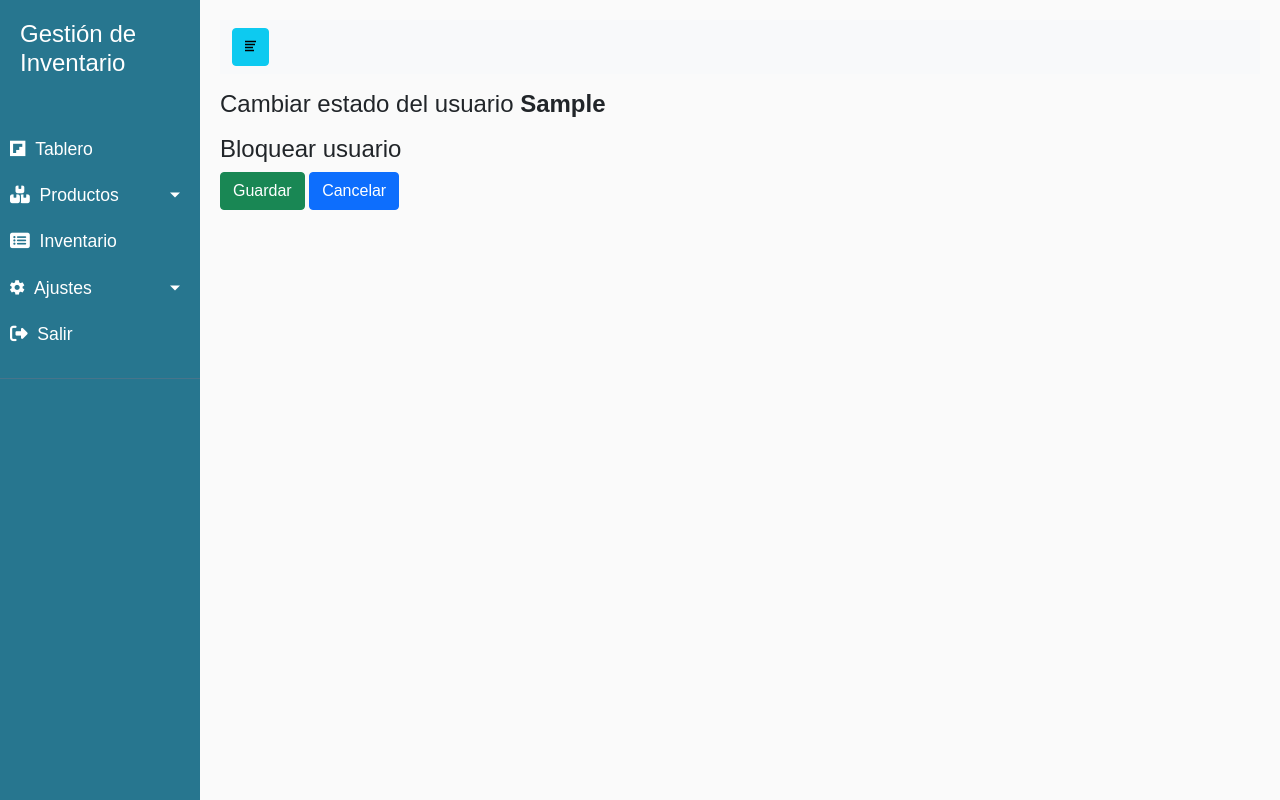
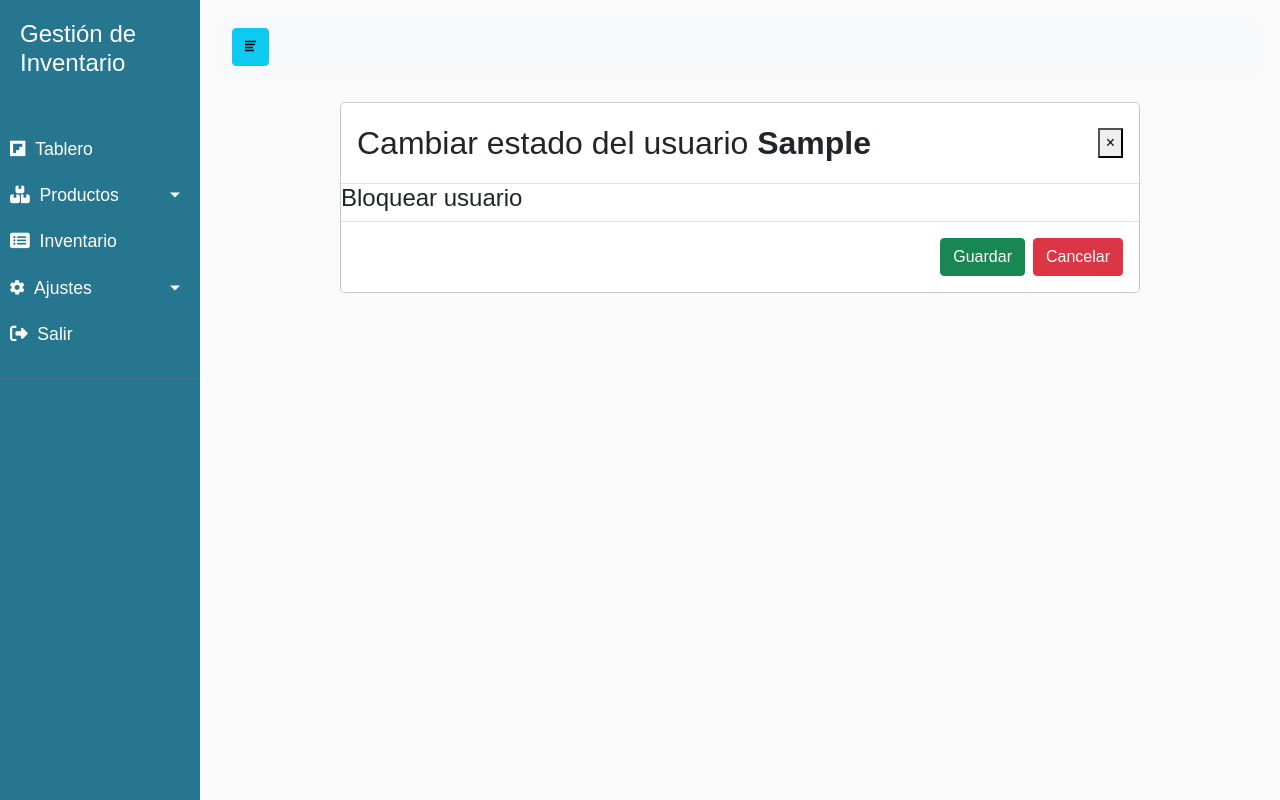
Before and after one commit to luisolaveguzman/appInventario, a Django app: page /cambiarEstadoUsuario/1 in a window 1280 px wide. Run offline with Django 3.2, Linux system fonts and the light colour scheme; tables that the repository leaves empty hold one stand-in row (values such as "Sample post"); some libraries are stand-ins or nearby versions.

Commit message:
Intentado hacer ventanas emergentes

```diff
--- a/appInventario/webapp/templates/layout/layout.html
+++ b/appInventario/webapp/templates/layout/layout.html
@@ -100,5 +100,9 @@
 <!-- Font Awesome JS -->
 <script src="https://kit.fontawesome.com/f2e2574c21.js" crossorigin="anonymous"></script>
 <script src="../../static/js/scripts.js"></script>
+
+{% block extrajs %}
+{% endblock extrajs %}
+
 </body>
 </html>
--- a/appInventario/webapp/templates/usuarios/cambiarEstadoUsuario.html
+++ b/appInventario/webapp/templates/usuarios/cambiarEstadoUsuario.html
@@ -1,11 +1,16 @@
 {% extends "layout/layout.html" %}
 
 {% block content %}
-<p></p>
-<p></p>
 
-<p><h4>Cambiar estado del usuario <strong>{{usuario.correo}}</strong></h4></p>
-
+<div class="modal-dialog modal-lg" role="document">
+    <div class="modal-content">
+        <div class="modal-header">
+            <h2 class="modal-title">Cambiar estado del usuario <strong>{{usuario.correo}}</strong></h2>
+            <button class="close" type="button" data-dismiss = "modal" aria-label="Close">
+                <span aria-hidden="true">&times;</span>
+            </button>
+        </div>
+        <div class="moda-body">
             <form method="POST">
                 {% if usuario.estado == True%}
                 <h4>Bloquear usuario</h4>
@@ -13,8 +18,13 @@
                 <h4>Activar usuario</h4>
                 {% endif %}
                 {% csrf_token %}
+                <div class="modal-footer">
                     <button type="submit" class="btn btn-success">Guardar</button>
-    <a type="button" class="btn btn-primary" href="/usuarios">Cancelar</a>
+                    <button type="button" class="btn btn-danger" data-dismiss="modal">Cancelar</button>
+                </div>
             </form>
+        </div>
 
+    </div>
+</div>
 {% endblock %}
```
Also changed, not shown: appInventario/webapp/templates/usuarios/cambiarEstadoUsuario-bkp.html (added, +26 -0 lines), appInventario/webapp/templates/usuarios/usuarios.html (+15 -3 lines). Lines whose indentation alone changed are shown as unchanged.
